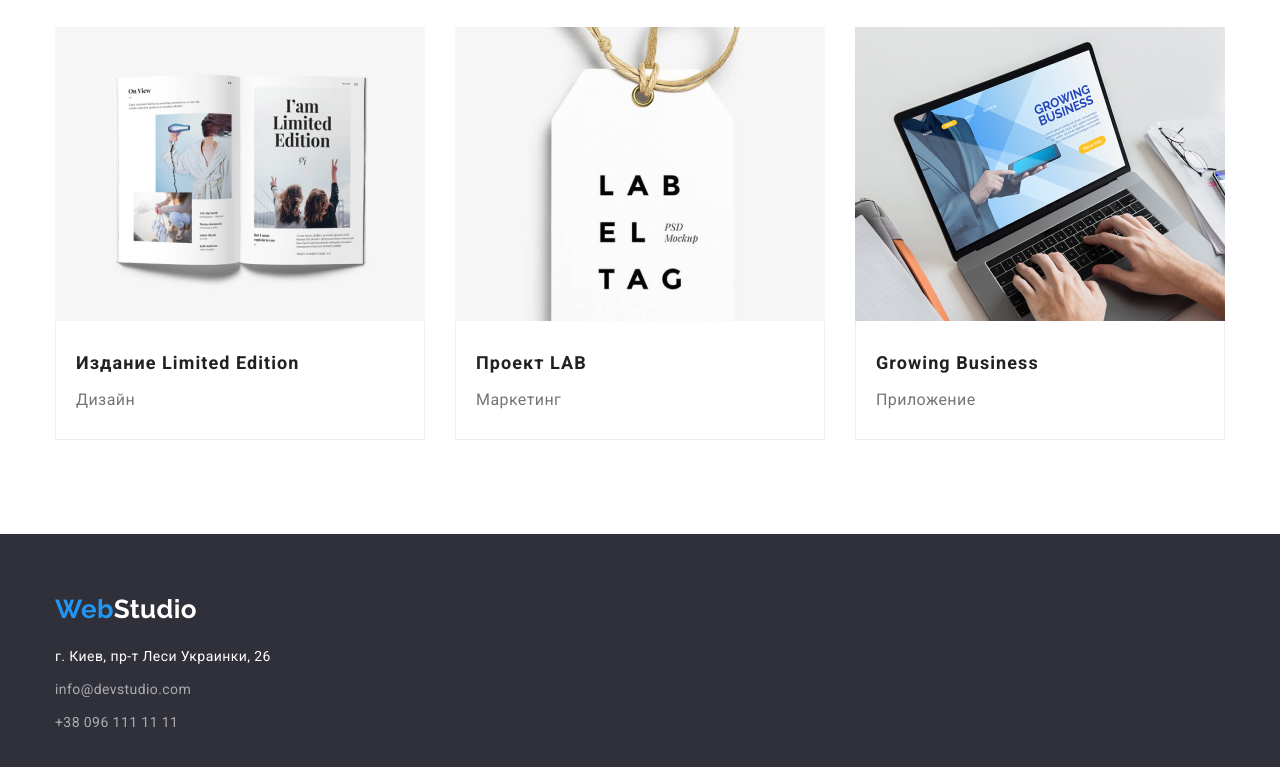
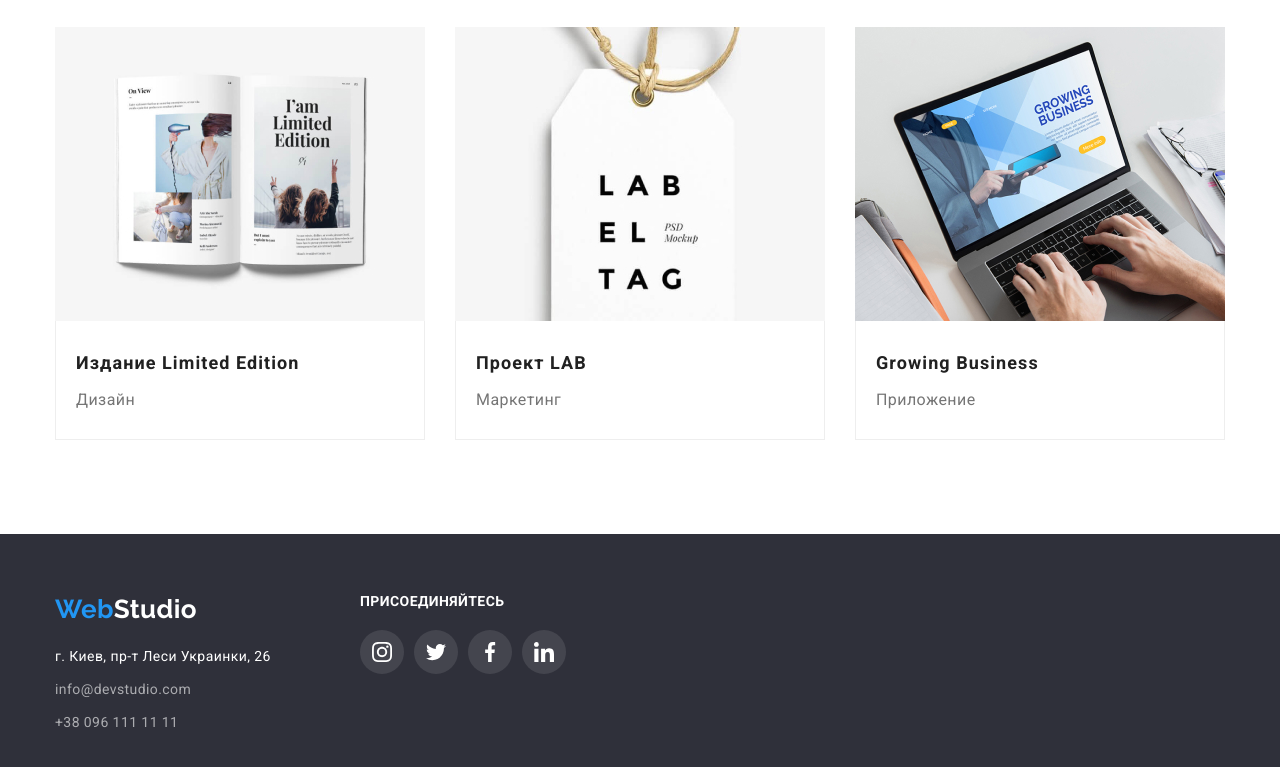
Before and after one commit to MajorPrestige/goit-markup-hw-04, a plain HTML site: page portfolio.html in a window 1280 px wide. Shown: the part 1122-1889 px from the top of the page. Drawn offline with nearby package versions, Linux system fonts and the light colour scheme.

Commit message:
stylized footer

```diff
--- a/css/styles.css
+++ b/css/styles.css
@@ -52,6 +52,10 @@ img {
 .section {
    padding-top: 94px;
    padding-bottom: 94px;
+}
+.flex-container {
+   display: flex;
+   flex-wrap: wrap;
 }
 .hide {
    position: absolute;
@@ -274,14 +278,14 @@ img {
    font-weight: 400;
    color: var(--second-text-color);
 }
-.worker-social {
+.social {
    display: flex;
    justify-content: center;
 }
-.worker-social-svg:not(:last-child) {
+.social-svg:not(:last-child) {
    margin-right: 10px;
 }
-.worker-social-link {
+.social-link {
    display: flex;
    width: 44px;
    height: 44px;
@@ -289,13 +293,13 @@ img {
    align-items: center;
    justify-content: center;
 }
-.worker-social-link:hover .worker-social-icon {
+.social-link:hover .social-icon {
    fill: var(--main-color);
 }
-.worker-social-link:hover {
+.social-link:hover {
    background-color: var(--accent-color);
 }
-.worker-social-icon {
+.social-icon {
    fill: #AFB1B8;
 }
 /* * PROJECTS */
@@ -396,3 +400,30 @@ img {
 {
    color: var(--accent-color);
 }
+.flex {
+   display: flex;
+}
+.footer-social {
+   /* display: flex;
+   flex-direction: column; */
+}
+.action {
+   display: block;
+   color: var(--main-color);
+   font-weight: 700;
+   text-transform: uppercase;
+   line-height: 1.14;
+   margin-bottom: 20px;
+}
+.footer-social .social-link {
+   background-color: rgba(255, 255, 255, 0.1);
+}
+.footer-social .social-icon {
+   fill: var(--main-color);
+}
+.footer-social .social-link:hover {
+   background-color: var(--accent-color);
+}
+.footer-social {
+   margin-left: 70px;
+}
--- a/portfolio.html
+++ b/portfolio.html
@@ -165,8 +165,9 @@
       </main>
       <!-- content of footer -->
       <footer class="footer">
-         <div class="container">
+         <div class="container flex-container">
             <!-- logo -->
+            <div class="footer-address">
             <a class="logo link" href="./index.html">
                <span class="logo-web">Web</span><span class="logo-studio">Studio</span>
             </a>
@@ -185,6 +186,48 @@
                   </li>
                </ul>
             </address>
+            </div>
+            <div class="footer-social">
+               <strong class="action">присоединяйтесь</strong>
+               <ul class="social list">
+                  <li class="social-svg">
+                     <a class="social-link" href="https://www.instagram.com/"
+                        ><svg width="20" height="20">
+                           <use
+                              class="social-icon"
+                              href="./images/icons.svg#instagram"
+                           ></use></svg
+                     ></a>
+                  </li>
+                  <li class="social-svg">
+                     <a class="social-link" href="https://twitter.com/"
+                        ><svg width="20" height="20">
+                           <use
+                              class="social-icon"
+                              href="./images/icons.svg#twitter"
+                           ></use></svg
+                     ></a>
+                  </li>
+                  <li class="social-svg">
+                     <a class="social-link" href="https://www.facebook.com/"
+                        ><svg width="20" height="20">
+                           <use
+                              class="social-icon"
+                              href="./images/icons.svg#facebook"
+                           ></use></svg
+                     ></a>
+                  </li>
+                  <li class="social-svg">
+                     <a class="social-link" href="https://www.linkedin.com/"
+                        ><svg width="20" height="20">
+                           <use
+                              class="social-icon"
+                              href="./images/icons.svg#linkedin"
+                           ></use></svg
+                     ></a>
+                  </li>
+               </ul>
+            </div>
          </div>
       </footer>
    </body>
```
Also changed, not shown: index.html (+96 -53 lines).
